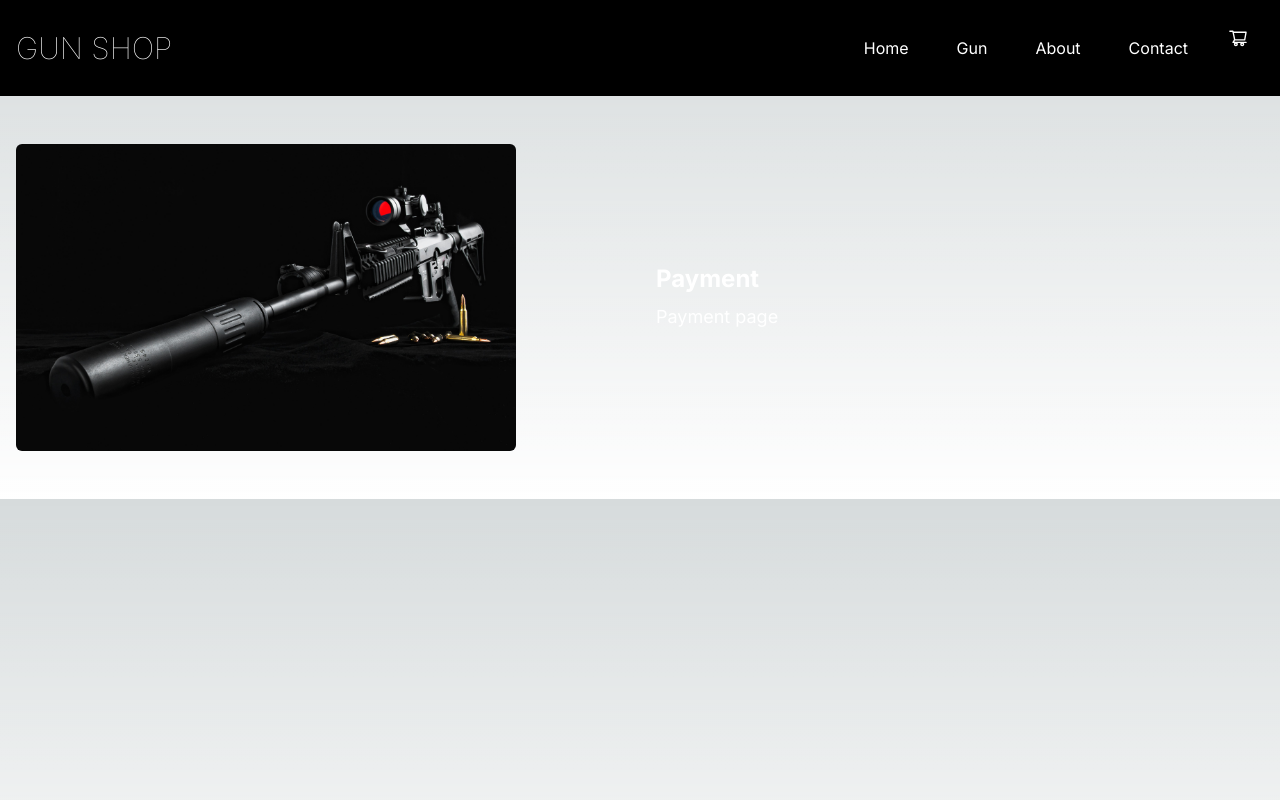
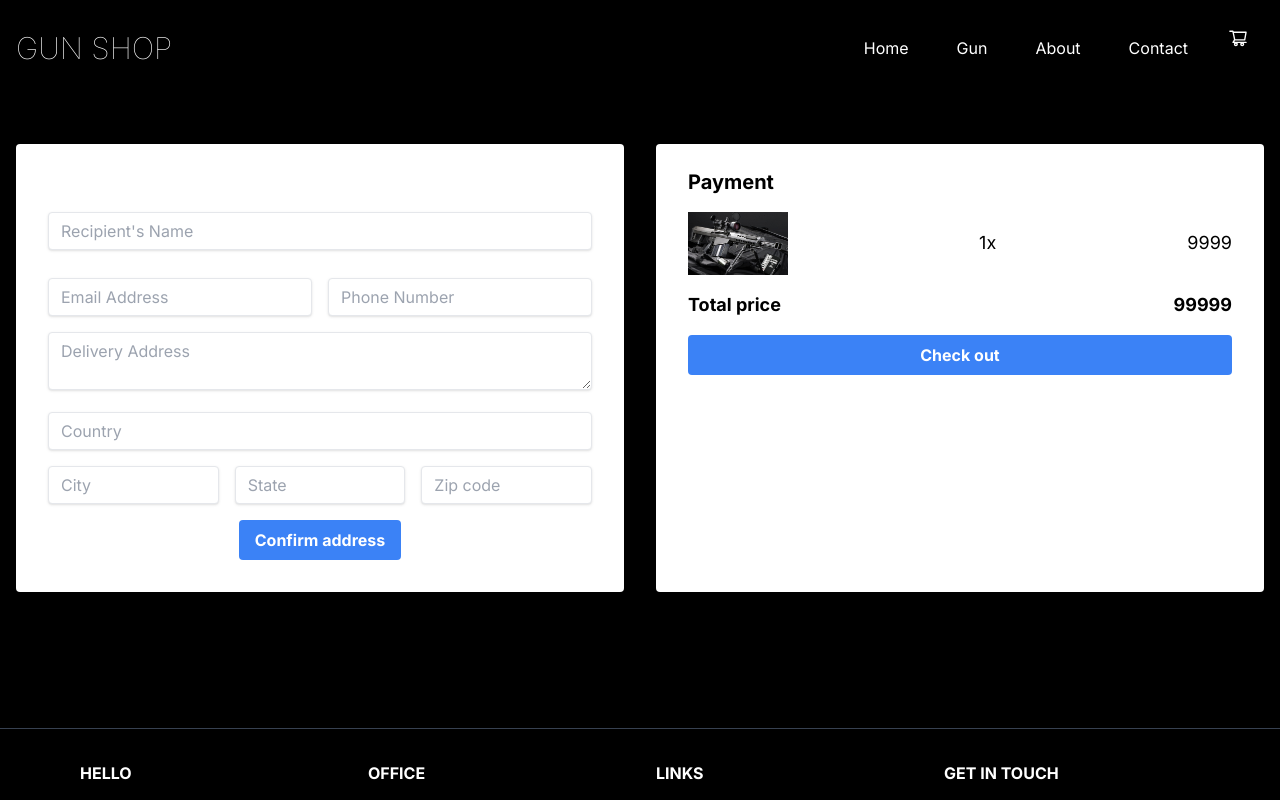
Before and after one commit to tankubopa777/gun-shop, a Next.js app: page /payment in a window 1280 px wide. Shown: the top 800 px of the page. Built offline with nearby package versions, Linux system fonts and the light colour scheme.

Commit message:
update payment page

```diff
--- a/src/app/about/page.tsx
+++ b/src/app/about/page.tsx
@@ -70,7 +70,7 @@ const AboutPage = () => {
     };
 
     return (
-        <div>
+        <div className='w-full h-full bg-black'>
             <Transition />
             <Cursor />
             <Navbar />
@@ -79,7 +79,7 @@ const AboutPage = () => {
                 initial="hidden"
                 animate={control}
                 variants={fadeInClient}
-                className="container mx-auto px-4 pt-16 mb-24">
+                className="container mx-auto px-4 pt-16 mb-24 ">
                 <h1 className="text-4xl font-bold text-center mb-12">About Us</h1>
                 <div className="flex flex-wrap justify-center gap-8">
                     {/* Creator 1 */}
--- a/src/app/basket/page.tsx
+++ b/src/app/basket/page.tsx
@@ -22,7 +22,7 @@ const basketItems: BasketItem[] = [
 export default function Basket() {
 
     return (
-        <div className="w-full min-h-screen bg-gray-800 text-white">
+        <div className="w-full min-h-screen bg-black text-white ">
             <Navbar />
             <motion.div
                 initial={{ opacity: 0 }}
--- /dev/null
+++ b/src/app/components/AddressForm.tsx
@@ -0,0 +1,34 @@
+import React from 'react';
+
+const AddressForm: React.FC = () => {
+    return (
+        <div className="bg-white shadow-md rounded px-8 pt-6 pb-8 mb-4 w-full">
+            <h2 className="text-xl font-bold text-white mb-4">Enter your address</h2>
+            <div className="mb-4">
+                <input className="shadow appearance-none border rounded w-full py-2 px-3 mb-3 text-gray-700 leading-tight focus:outline-none focus:shadow-outline" id="name" type="text" placeholder="Recipient's Name" />
+            </div>
+            <div className="mb-4 grid grid-cols-2 gap-4">
+                <input className="shadow appearance-none border rounded w-full py-2 px-3 text-gray-700 leading-tight focus:outline-none focus:shadow-outline" id="email" type="email" placeholder="Email Address" />
+                <input className="shadow appearance-none border rounded w-full py-2 px-3 text-gray-700 leading-tight focus:outline-none focus:shadow-outline" id="phone" type="tel" placeholder="Phone Number" />
+            </div>
+            <div className="mb-4">
+                <textarea className="shadow appearance-none border rounded w-full py-2 px-3 text-gray-700 leading-tight focus:outline-none focus:shadow-outline" id="address" placeholder="Delivery Address"></textarea>
+            </div>
+            <div className="mb-4">
+                <input className="shadow appearance-none border rounded w-full py-2 px-3 text-gray-700 leading-tight focus:outline-none focus:shadow-outline" id="country" type="text" placeholder="Country" />
+            </div>
+            <div className="mb-4 grid grid-cols-3 gap-4">
+                <input className="shadow appearance-none border rounded w-full py-2 px-3 text-gray-700 leading-tight focus:outline-none focus:shadow-outline" id="city" type="text" placeholder="City" />
+                <input className="shadow appearance-none border rounded w-full py-2 px-3 text-gray-700 leading-tight focus:outline-none focus:shadow-outline" id="state" type="text" placeholder="State" />
+                <input className="shadow appearance-none border rounded w-full py-2 px-3 text-gray-700 leading-tight focus:outline-none focus:shadow-outline" id="zipcode" type="text" placeholder="Zip code" />
+            </div>
+            <div className="flex items-center justify-center">
+                <button className="bg-blue-500 hover:bg-blue-700 text-white font-bold py-2 px-4 rounded focus:outline-none focus:shadow-outline" type="button">
+                    Confirm address
+                </button>
+            </div>
+        </div>
+    );
+};
+
+export default AddressForm;
--- /dev/null
+++ b/src/app/components/PaymentSummary.tsx
@@ -0,0 +1,26 @@
+import React from 'react';
+import Image from 'next/image';
+
+const PaymentSummary: React.FC = () => {
+    return (
+        <div className="bg-white shadow-md rounded px-8 pt-6 pb-8 mb-4">
+            <h2 className="text-xl font-bold mb-4">Payment</h2>
+            <div className="flex items-center justify-between mb-4">
+                {/* Replace the src with your actual image path */}
+                <Image src="/background/sniperbg.jpeg" alt="Item image" width={100} height={100} />
+                <span className="text-lg">1x</span>
+                <span className="text-lg">9999</span>
+            </div>
+            {/* ...repeat for each item... */}
+            <div className="flex items-center justify-between">
+                <span className="text-lg font-bold">Total price</span>
+                <span className="text-lg font-bold">99999</span>
+            </div>
+            <button className="bg-blue-500 hover:bg-blue-700 text-white font-bold py-2 px-4 rounded w-full mt-4">
+                Check out
+            </button>
+        </div>
+    );
+};
+
+export default PaymentSummary;
--- a/src/app/dashboard/page.tsx
+++ b/src/app/dashboard/page.tsx
@@ -76,7 +76,7 @@ export default function Home() {
     };
 
     return (
-        <div className="w-full h-screen">
+        <div className="w-full h-screen bg-black">
             <Navbar />
             <motion.div
                 initial={{ opacity: 0, y: 50 }}
--- a/src/app/login/page.tsx
+++ b/src/app/login/page.tsx
@@ -42,7 +42,7 @@ export default function Login() {
     };
 
     return (
-        <div className="w-full h-screen">
+        <div className="w-full h-screen bg-black">
             <Transition />
             <motion.div
                 initial={{ opacity: 0, y: 50 }}
--- a/src/app/page.tsx
+++ b/src/app/page.tsx
@@ -82,7 +82,7 @@ export default function Home() {
 
 
   return (
-    <div className=''>
+    <div className='bg-black'>
       <Transition />
       <Cursor />
       <Navbar />
--- a/src/app/payment/page.tsx
+++ b/src/app/payment/page.tsx
@@ -8,6 +8,9 @@ import { motion, useAnimation } from 'framer-motion';
 import { useEffect, useRef } from 'react';
 import Navbar from '../components/Navbar';
 import Cursor from '../components/Cursor';
+import AddressForm from '../components/AddressForm';
+import PaymentSummary from '../components/PaymentSummary';
+import Footer from '../components/Footer';
 
 
 export default function Payment() {
@@ -47,7 +50,7 @@ export default function Payment() {
     };
 
     return (
-        <div>
+        <div className='bg-black'>
             <Cursor />
             <Navbar />
             <motion.div
@@ -56,20 +59,12 @@ export default function Payment() {
                 exit={{ opacity: 0 }}
                 className="container mx-auto my-8 p-4"
             >
-                <div className="grid md:grid-cols-2 gap-8 items-center">
-                    <Image
-                        src={"/background/sniper_rifle.jpg"}
-                        alt="Payment"
-                        width={500}
-                        height={500}
-                        className="rounded-md"
-                    />
-                    <div>
-                        <h1 className="text-2xl font-bold text-white">Payment</h1>
-                        <p className="text-lg text-white mt-2">Payment page</p>
-                    </div>
+                <div className="grid grid-cols-1 md:grid-cols-2 gap-8">
+                    <AddressForm />
+                    <PaymentSummary />
                 </div>
             </motion.div>
+            <Footer />
         </div>
     );
 }
```
